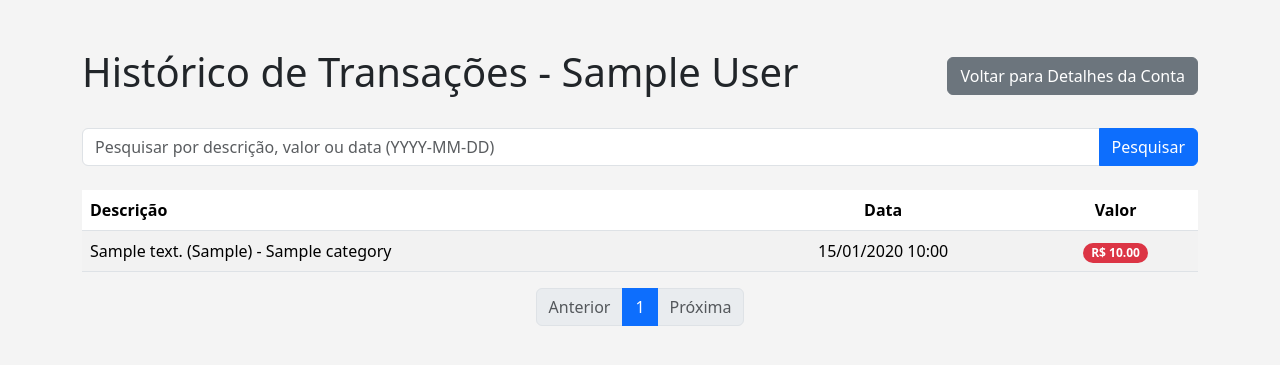
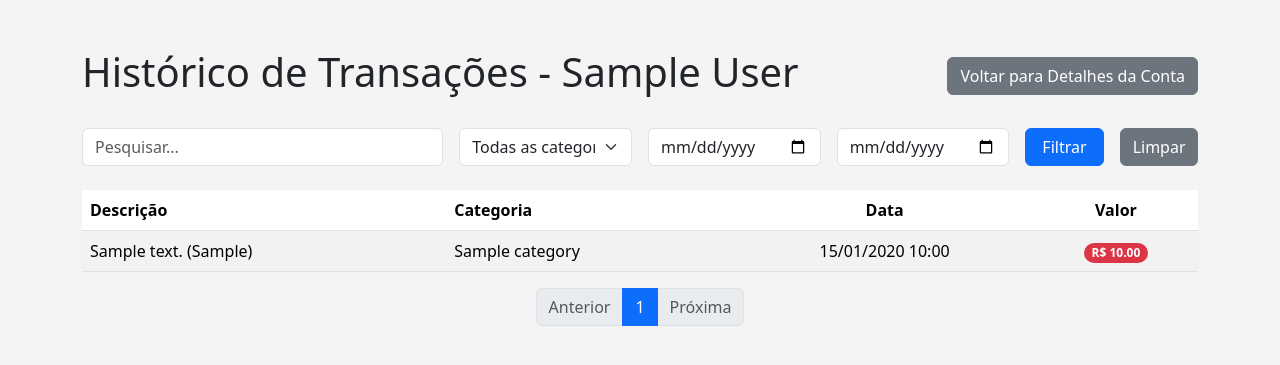
Before and after one commit to profadevairvitorio/cardenetinha, a Flask app: page /account/1/transactions in a window 1280 px wide. Shown: the part 56-421 px from the top of the page. Run offline with Flask 3, Linux system fonts and the light colour scheme; a user stored in the database is signed in; tables that the repository leaves empty hold one stand-in row (values such as "Sample post"); some libraries are stand-ins or nearby versions.

Commit message:
feat: Add advanced filters to transaction history (category, date range) and update UI

```diff
--- a/app/routes.py
+++ b/app/routes.py
@@ -194,6 +194,9 @@ def transaction_history(account_id):
     page = request.args.get('page', 1, type=int)
     per_page = 10
     search_query = request.args.get('search', '')
+    category_id = request.args.get('category_id', type=int)
+    start_date = request.args.get('start_date', '')
+    end_date = request.args.get('end_date', '')
 
     query = Transaction.query.filter_by(account_id=account.id)
 
@@ -207,14 +210,30 @@ def transaction_history(account_id):
             )
         )
 
+    if category_id:
+        query = query.filter(Transaction.category_id == category_id)
+
+    if start_date:
+        start_date_obj = datetime.strptime(start_date, '%Y-%m-%d')
+        query = query.filter(Transaction.date >= start_date_obj)
+
+    if end_date:
+        end_date_obj = datetime.strptime(end_date, '%Y-%m-%d')
+        query = query.filter(Transaction.date <= end_date_obj)
+
     transactions = query.order_by(Transaction.date.desc()).paginate(page=page, per_page=per_page, error_out=False)
+    categories = Category.query.filter_by(user_id=current_user.id).order_by(Category.name).all()
 
     return render_template(
         'transaction/history.html',
         title=f'Histórico de Transações - {account.name_account}',
         account=account,
         transactions=transactions,
-        search_query=search_query
+        search_query=search_query,
+        categories=categories,
+        selected_category_id=category_id,
+        start_date=start_date,
+        end_date=end_date
     )
 
 
--- a/app/templates/transaction/history.html
+++ b/app/templates/transaction/history.html
@@ -8,9 +8,30 @@
     </div>
 
     <form method="GET" action="{{ url_for('main.transaction_history', account_id=account.id) }}" class="mb-4">
-        <div class="input-group">
-            <input type="text" name="search" class="form-control" placeholder="Pesquisar por descrição, valor ou data (YYYY-MM-DD)" value="{{ search_query }}">
-            <button type="submit" class="btn btn-primary">Pesquisar</button>
+        <div class="row g-3">
+            <div class="col-md-4">
+                <input type="text" name="search" class="form-control" placeholder="Pesquisar..." value="{{ search_query }}">
+            </div>
+            <div class="col-md-2">
+                <select name="category_id" class="form-select">
+                    <option value="">Todas as categorias</option>
+                    {% for category in categories %}
+                        <option value="{{ category.id }}" {% if category.id == selected_category_id %}selected{% endif %}>{{ category.name }}</option>
+                    {% endfor %}
+                </select>
+            </div>
+            <div class="col-md-2">
+                <input type="date" name="start_date" class="form-control" value="{{ start_date }}">
+            </div>
+            <div class="col-md-2">
+                <input type="date" name="end_date" class="form-control" value="{{ end_date }}">
+            </div>
+            <div class="col-md-1">
+                <button type="submit" class="btn btn-primary w-100">Filtrar</button>
+            </div>
+            <div class="col-md-1">
+                <a href="{{ url_for('main.transaction_history', account_id=account.id) }}" class="btn btn-secondary w-100">Limpar</a>
+            </div>
         </div>
     </form>
 
@@ -19,6 +40,7 @@
             <thead>
                 <tr>
                     <th scope="col">Descrição</th>
+                    <th scope="col">Categoria</th>
                     <th scope="col" class="text-center">Data</th>
                     <th scope="col" class="text-center">Valor</th>
                 </tr>
@@ -26,7 +48,8 @@
             <tbody>
                 {% for transaction in transactions.items %}
                     <tr>
-                        <td>{{ transaction.description }} ({{ transaction.type }}) - {{ transaction.category.name }}</td>
+                        <td>{{ transaction.description }} ({{ transaction.type }})</td>
+                        <td>{{ transaction.category.name }}</td>
                         <td class="text-center">{{ transaction.date.strftime('%d/%m/%Y %H:%M') }}</td>
                         <td class="text-center">
                             <span class="badge bg-{{ 'success' if transaction.type == 'entrada' else 'danger' }} rounded-pill">
@@ -42,7 +65,7 @@
             <ul class="pagination justify-content-center">
                 {% if transactions.has_prev %}
                     <li class="page-item">
-                        <a class="page-link" href="{{ url_for('main.transaction_history', account_id=account.id, page=transactions.prev_num, search=search_query) }}">Anterior</a>
+                        <a class="page-link" href="{{ url_for('main.transaction_history', account_id=account.id, page=transactions.prev_num, search=search_query, category_id=selected_category_id, start_date=start_date, end_date=end_date) }}">Anterior</a>
                     </li>
                 {% else %}
                     <li class="page-item disabled">
@@ -55,7 +78,7 @@
                         {% if transactions.page == page_num %}
                             <li class="page-item active"><a class="page-link" href="#">{{ page_num }}</a></li>
                         {% else %}
-                            <li class="page-item"><a class="page-link" href="{{ url_for('main.transaction_history', account_id=account.id, page=page_num, search=search_query) }}">{{ page_num }}</a></li>
+                            <li class="page-item"><a class="page-link" href="{{ url_for('main.transaction_history', account_id=account.id, page=page_num, search=search_query, category_id=selected_category_id, start_date=start_date, end_date=end_date) }}">{{ page_num }}</a></li>
                         {% endif %}
                     {% else %}
                         <li class="page-item disabled"><a class="page-link" href="#">...</a></li>
@@ -64,7 +87,7 @@
 
                 {% if transactions.has_next %}
                     <li class="page-item">
-                        <a class="page-link" href="{{ url_for('main.transaction_history', account_id=account.id, page=transactions.next_num, search=search_query) }}">Próxima</a>
+                        <a class="page-link" href="{{ url_for('main.transaction_history', account_id=account.id, page=transactions.next_num, search=search_query, category_id=selected_category_id, start_date=start_date, end_date=end_date) }}">Próxima</a>
                     </li>
                 {% else %}
                     <li class="page-item disabled">
@@ -75,7 +98,7 @@
         </nav>
     {% else %}
         <div class="alert alert-info" role="alert">
-            Nenhuma transação encontrada para esta conta.
+            Nenhuma transação encontrada para os filtros aplicados.
         </div>
     {% endif %}
 </div>
```
